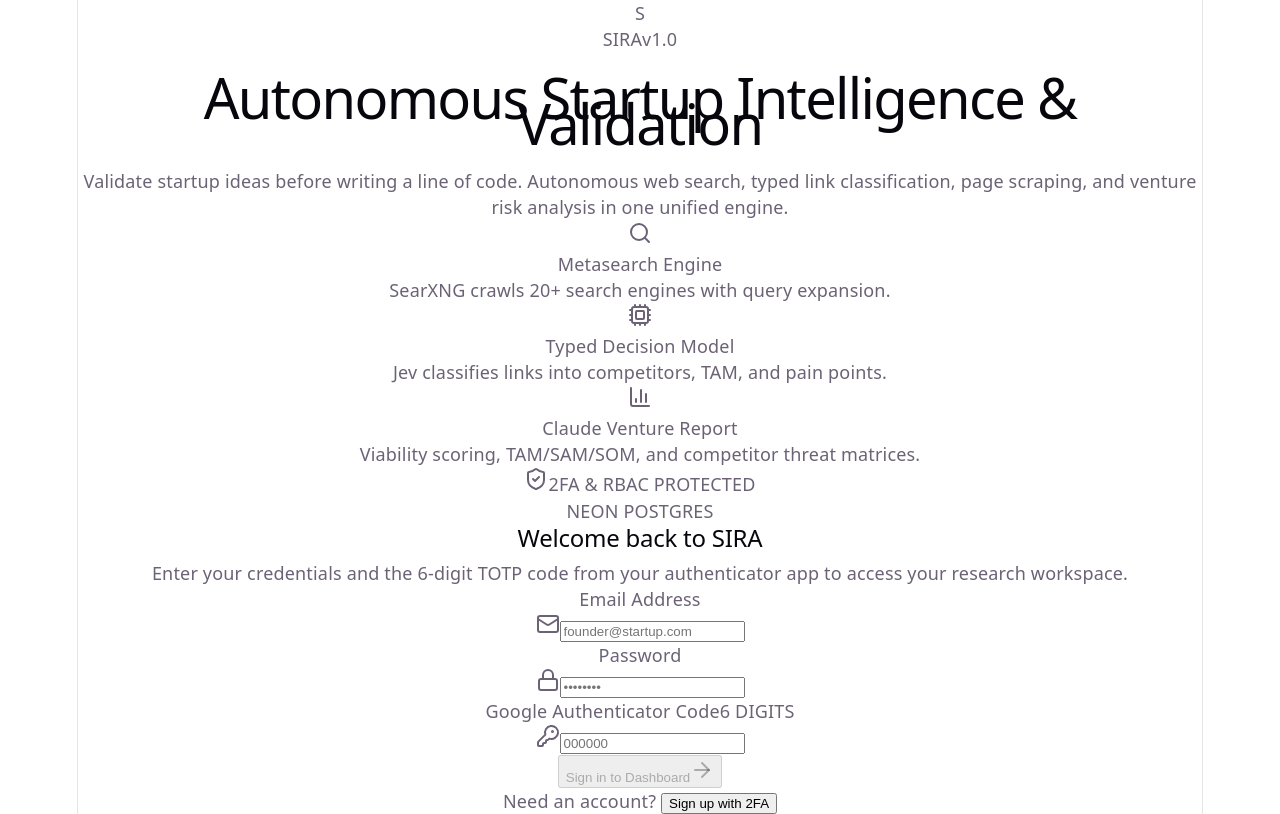
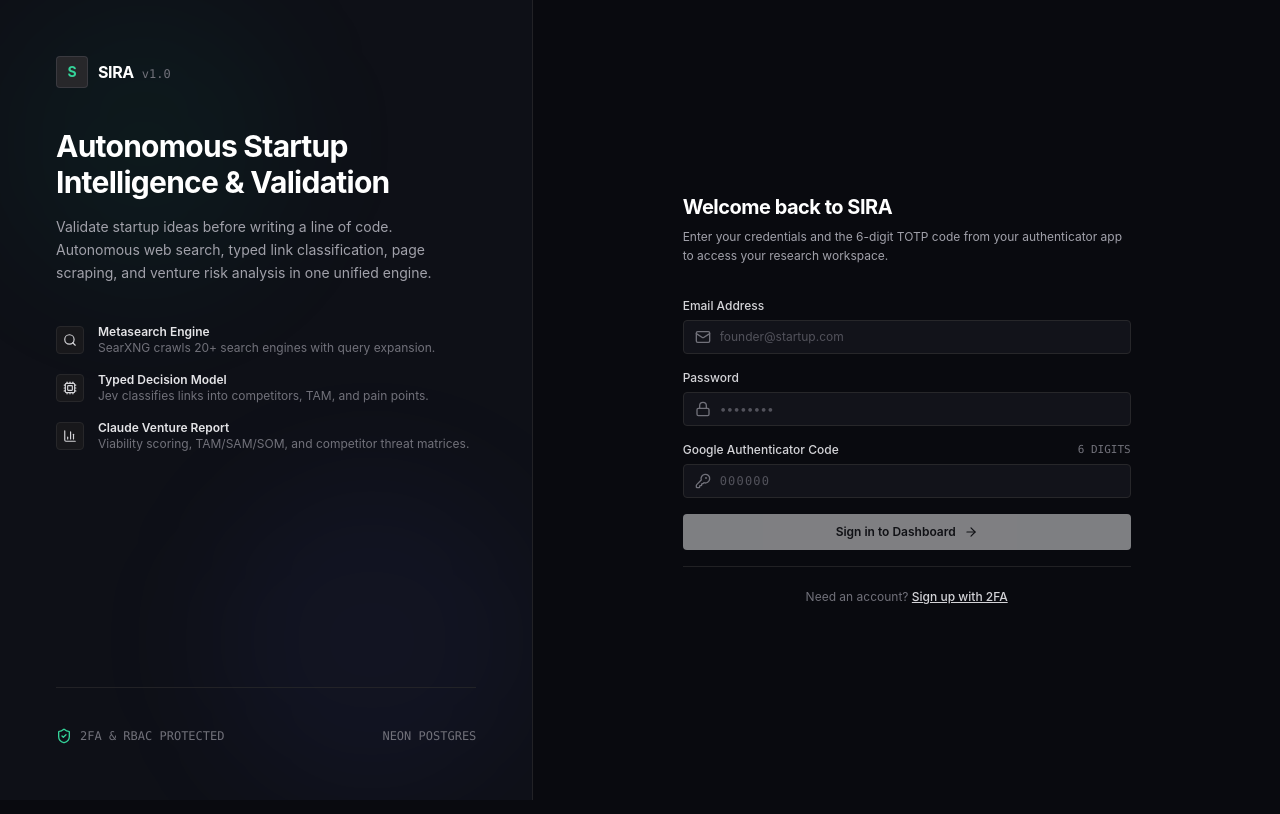
Before and after one commit to Yashvir-13/sira, a React (Vite) app in the folder apps/web/: page /login in a window 1280 px wide. Built offline with nearby package versions, Linux system fonts and the light colour scheme; no server answers.

Commit message:
fix(web): add Tailwind directives to index.css for Executive Dark theme

```diff
--- a/apps/web/src/index.css
+++ b/apps/web/src/index.css
@@ -1,111 +1,11 @@
-:root {
-  --text: #6b6375;
-  --text-h: #08060d;
-  --bg: #fff;
-  --border: #e5e4e7;
-  --code-bg: #f4f3ec;
-  --accent: #aa3bff;
-  --accent-bg: rgba(170, 59, 255, 0.1);
-  --accent-border: rgba(170, 59, 255, 0.5);
-  --social-bg: rgba(244, 243, 236, 0.5);
-  --shadow:
-    rgba(0, 0, 0, 0.1) 0 10px 15px -3px, rgba(0, 0, 0, 0.05) 0 4px 6px -2px;
+@tailwind base;
+@tailwind components;
+@tailwind utilities;
 
-  --sans: system-ui, 'Segoe UI', Roboto, sans-serif;
-  --heading: system-ui, 'Segoe UI', Roboto, sans-serif;
-  --mono: ui-monospace, Consolas, monospace;
-
-  font: 18px/145% var(--sans);
-  letter-spacing: 0.18px;
-  color-scheme: light dark;
-  color: var(--text);
-  background: var(--bg);
-  font-synthesis: none;
-  text-rendering: optimizeLegibility;
-  -webkit-font-smoothing: antialiased;
-  -moz-osx-font-smoothing: grayscale;
-
-  @media (max-width: 1024px) {
-    font-size: 16px;
+@layer base {
+  body {
+    @apply bg-[#090a0f] text-zinc-100 antialiased;
+    font-feature-settings: "rlig" 1, "calt" 1;
+    font-family: -apple-system, BlinkMacSystemFont, "Segoe UI", Roboto, "Helvetica Neue", Arial, sans-serif;
   }
 }
-
-@media (prefers-color-scheme: dark) {
-  :root {
-    --text: #9ca3af;
-    --text-h: #f3f4f6;
-    --bg: #16171d;
-    --border: #2e303a;
-    --code-bg: #1f2028;
-    --accent: #c084fc;
-    --accent-bg: rgba(192, 132, 252, 0.15);
-    --accent-border: rgba(192, 132, 252, 0.5);
-    --social-bg: rgba(47, 48, 58, 0.5);
-    --shadow:
-      rgba(0, 0, 0, 0.4) 0 10px 15px -3px, rgba(0, 0, 0, 0.25) 0 4px 6px -2px;
-  }
-
-  #social .button-icon {
-    filter: invert(1) brightness(2);
-  }
-}
-
-#root {
-  width: 1126px;
-  max-width: 100%;
-  margin: 0 auto;
-  text-align: center;
-  border-inline: 1px solid var(--border);
-  min-height: 100svh;
-  display: flex;
-  flex-direction: column;
-  box-sizing: border-box;
-}
-
-body {
-  margin: 0;
-}
-
-h1,
-h2 {
-  font-family: var(--heading);
-  font-weight: 500;
-  color: var(--text-h);
-}
-
-h1 {
-  font-size: 56px;
-  letter-spacing: -1.68px;
-  margin: 32px 0;
-  @media (max-width: 1024px) {
-    font-size: 36px;
-    margin: 20px 0;
-  }
-}
-h2 {
-  font-size: 24px;
-  line-height: 118%;
-  letter-spacing: -0.24px;
-  margin: 0 0 8px;
-  @media (max-width: 1024px) {
-    font-size: 20px;
-  }
-}
-p {
-  margin: 0;
-}
-
-code,
-.counter {
-  font-family: var(--mono);
-  display: inline-flex;
-  border-radius: 4px;
-  color: var(--text-h);
-}
-
-code {
-  font-size: 15px;
-  line-height: 135%;
-  padding: 4px 8px;
-  background: var(--code-bg);
-}
```
